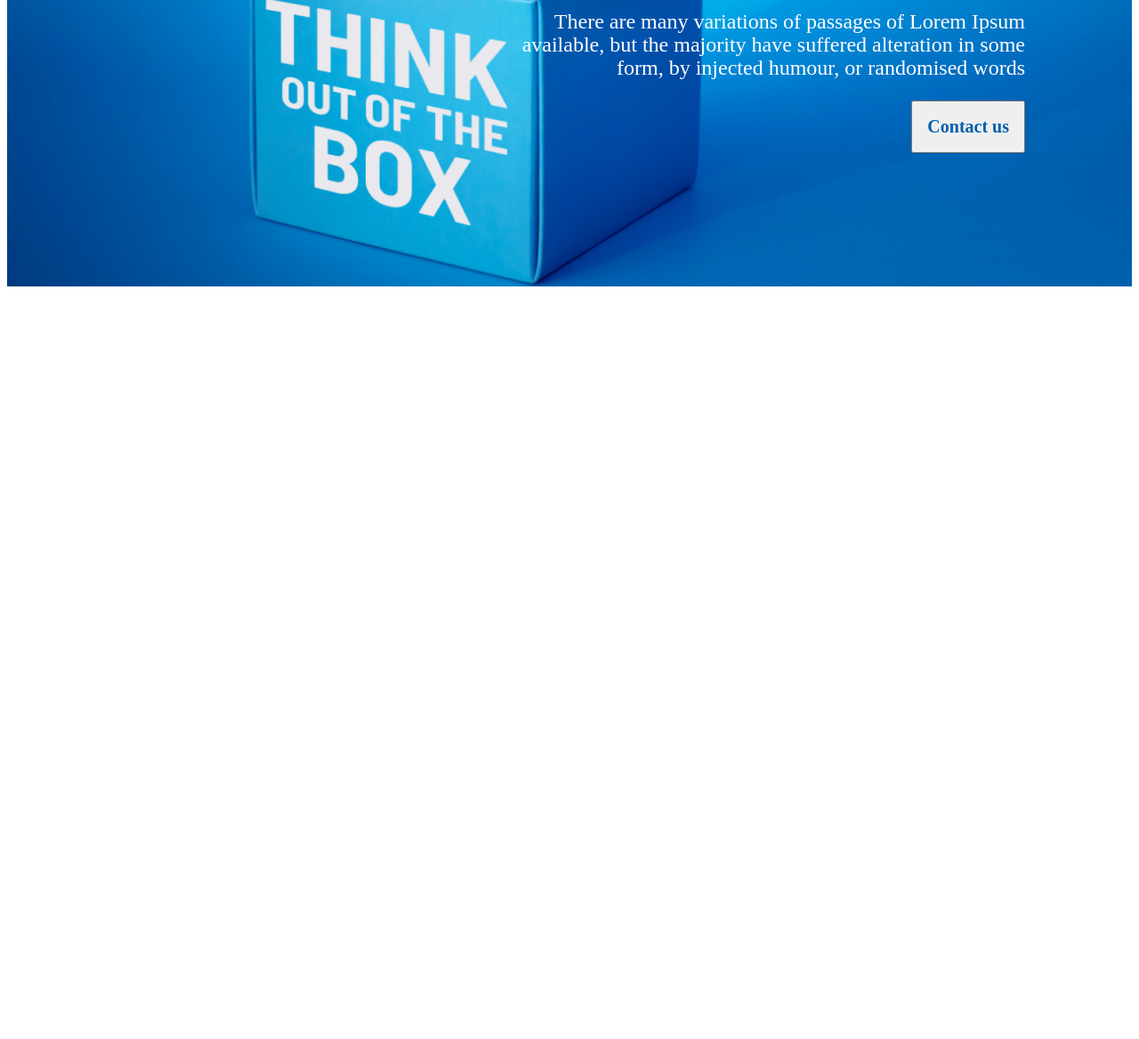
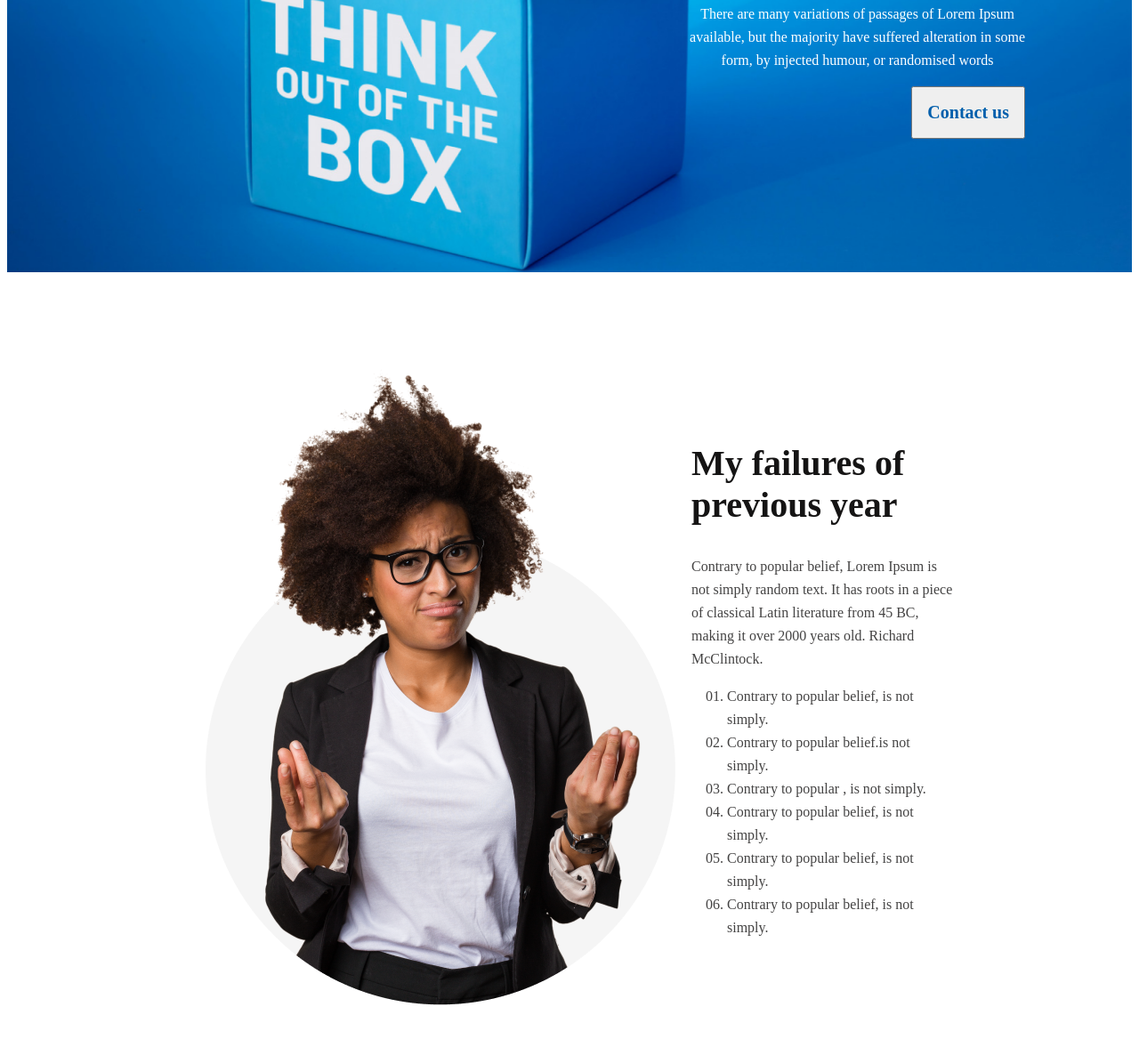
Before and after one commit to hassan2050g/new-year, a plain HTML site: page index.html in a window 1280 px wide. Shown: the part 484-1652 px from the top of the page at 89% size. Before the commit the page ends 814 px from the top, so only its background shows below. Drawn offline with Linux system fonts and the light colour scheme.

Commit message:
added failure section

```diff
--- a/index.html
+++ b/index.html
@@ -25,7 +25,37 @@
       </div>
     </header>
 
-    <main></main>
+    <main>
+      <section class="failure-section">
+        <img src="/images/person.png" alt="" />
+        <div class="failure-text">
+          <h1 class="failure-title">My failures of previous year</h1>
+          <p class="failure-description">
+            Contrary to popular belief, Lorem Ipsum is not simply random text.
+            It has roots in a piece of classical Latin literature from 45 BC,
+            making it over 2000 years old. Richard McClintock.
+          </p>
+          <ul class="failure-list">
+            <li class="failure-item">
+              Contrary to popular belief, is not simply.
+            </li>
+            <li class="failure-item">
+              Contrary to popular belief.is not simply.
+            </li>
+            <li class="failure-item">Contrary to popular , is not simply.</li>
+            <li class="failure-item">
+              Contrary to popular belief, is not simply.
+            </li>
+            <li class="failure-item">
+              Contrary to popular belief, is not simply.
+            </li>
+            <li class="failure-item">
+              Contrary to popular belief, is not simply.
+            </li>
+          </ul>
+        </div>
+      </section>
+    </main>
 
     <footer></footer>
   </body>
--- a/styles/style.css
+++ b/styles/style.css
@@ -25,9 +25,9 @@
 
 .banner-description {
   color: #fff;
-  text-align: right;
+  text-align: center;
   font-family: Work Sans;
-  font-size: 24px;
+  font-size: 16px;
   font-style: normal;
   font-weight: 400;
   line-height: 26px;
@@ -47,3 +47,44 @@
   font-weight: 600;
   line-height: normal;
 }
+
+.failure-section {
+  display: flex;
+  align-items: center;
+  margin: 100px 200px;
+}
+
+.failure-title {
+  display: flex;
+  width: 288px;
+  color: #151414;
+  font-family: Work Sans;
+  font-size: 40px;
+  font-style: normal;
+  font-weight: 700;
+  line-height: normal;
+}
+
+.failure-description {
+  color: #444343;
+  font-family: Work Sans;
+  font-size: 16px;
+  font-style: normal;
+  font-weight: 400;
+  line-height: 26px;
+}
+
+.failure-list li {
+  color: #444343;
+  font-family: Work Sans;
+  font-size: 16px;
+  font-style: normal;
+  font-weight: 400;
+  line-height: 26px;
+  list-style: decimal-leading-zero;
+}
+
+/* .failure-list li::before {
+  content: "\2713";
+  margin-right: 0.5em;
+} */
```
Also changed, not shown: images/check.png (added).
